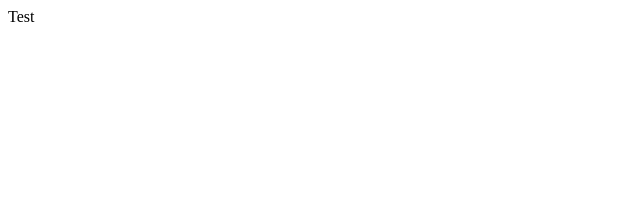
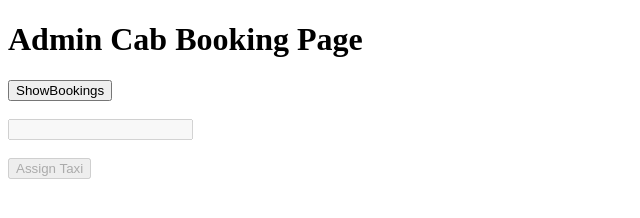
Before and after one commit to sharifdarjenkyle/data_analyst_test_page, a plain HTML site: page index.html in a window 1280 px wide. Shown: the whole page, without its empty margins (0-640 px from the left). Drawn offline with Linux system fonts and the light colour scheme.

Commit message:
Update index.html

```diff
--- a/index.html
+++ b/index.html
@@ -1 +1,38 @@
-<p>Test</p>
+<!-- 17990282 -->
+<!-- This html file is responsible for the admin page. It contains a form with a method GET to recieve the reference number and
+2 buttons which are responsible for showing the bookings and assigning taxis to the provided reference number-->
+<!-- A single div tag is visible with the ID 'Display' below, this area is where the table with all the bookings will appear-->
+<!DOCTYPE html>
+<html>
+  <head>
+    <title>Admin Booking Page</title>
+    <link rel="stylesheet" type="text/css" href="style.css" />
+    <script type="text/javascript" src="xhr.js"></script>
+    <script type="text/javascript" src="bookingManager.js"></script>
+  </head>
+
+  <body>
+    <h1>Admin Cab Booking Page</h1>
+    <input
+      type="button"
+      name="showBookingsButton"
+      value="ShowBookings"
+      onclick="buttonClicked('show')"
+    /><br /><br />
+    <form method="GET">
+      <input type="text" id="refInput" disabled /><br /><br />
+      <input
+        type="button"
+        name="assignButton"
+        value="Assign Taxi"
+        id="assignButton"
+        disabled
+        onclick="buttonClicked('assign', document.getElementById('refInput').value)"
+        )
+      />
+    </form>
+    <br />
+
+    <div id="Display"></div>
+  </body>
+</html>
```
